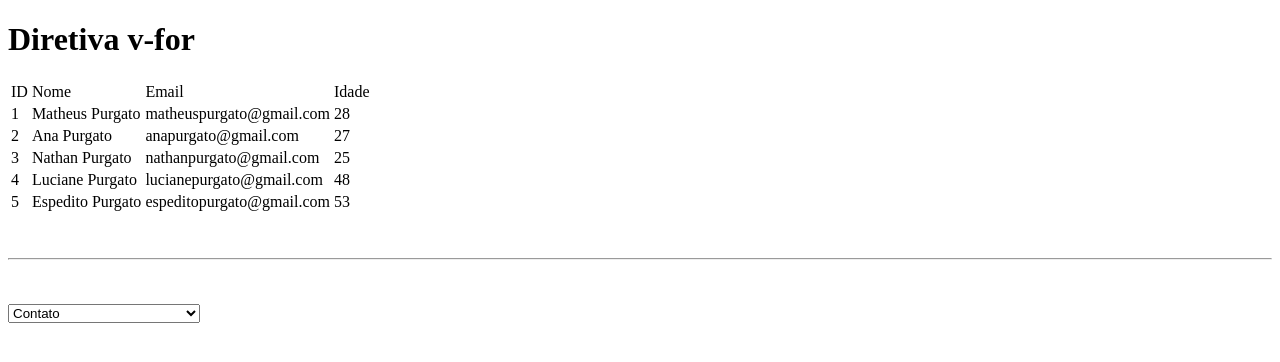
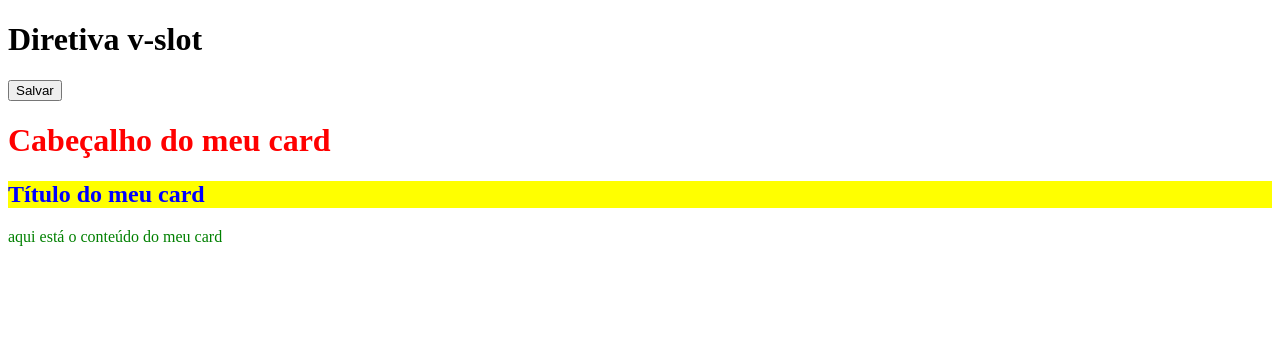
Before and after one commit to Purgato96/Vuejs, a Vue app: page / in a window 1280 px wide. Shown: the top 362 px of the page. Built offline with nearby package versions, Linux system fonts and the light colour scheme.

Commit message:
Diretiva v-slot

```diff
--- a/src/App.vue
+++ b/src/App.vue
@@ -1,11 +1,24 @@
 <template>
-<!--
-<Vif />
-<VSHOW />
-<VTEXT />
-<VHTML />
--->
+  <!--
+  <Vif />
+  <VSHOW />
+  <VTEXT />
+  <VHTML />
   <VFOR />
+  -->
+  <VSLOT />
+  <CARD>
+    <template #header>
+      <h1>Cabeçalho do meu card</h1>
+    </template>
+    <template #title>
+      <h2>Título do meu card</h2>
+    </template>
+    <template #content>
+      <p>aqui está o conteúdo do meu card</p>
+    </template>
+  </CARD>
+
 </template>
 
 <script setup>
@@ -15,7 +28,9 @@ import VSHOW from '@/components/Directives/VSHOW.vue'
 
 import VTEXT from '@/components/Directives/VTEXT.vue'
 import VHTML from '@/components/Directives/VHTML.vue'
+import VFOR from '@/components/Directives/VFOR.vue'
 
 */
-import VFOR from '@/components/Directives/VFOR.vue'
+import VSLOT from '@/components/Directives/VSLOT.vue'
+import CARD from '@/components/Directives/CARD.vue'
 </script>
--- /dev/null
+++ b/src/components/Directives/CARD.vue
@@ -0,0 +1,35 @@
+<template>
+
+<!-- # = v-slot -->
+<!-- : = v-model -->
+<!-- @ = v-on -->
+  <div>
+    <header>
+      <slot name="header"></slot>
+    </header>
+  </div>
+  <div class="title">
+    <slot name="title"></slot>
+  </div>
+  <div>
+    <main>
+      <slot name="content"></slot>
+    </main>
+  </div>
+</template>
+<script setup>
+
+</script>
+<style scoped>
+header {
+  color: red
+}
+
+.title {
+  background: yellow;
+  color: blue;
+}
+main{
+  color: green;
+}
+</style>
--- /dev/null
+++ b/src/components/Directives/VSLOT.vue
@@ -0,0 +1,8 @@
+<template>
+  <h1>Diretiva v-slot</h1>
+
+  <button>Salvar</button>
+</template>
+<script setup>
+
+</script>
```
